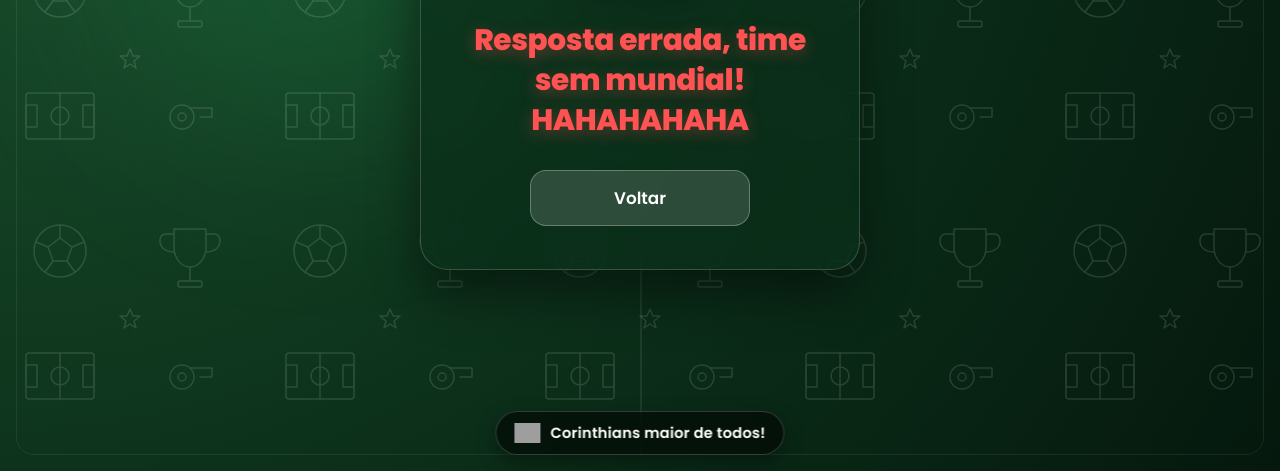
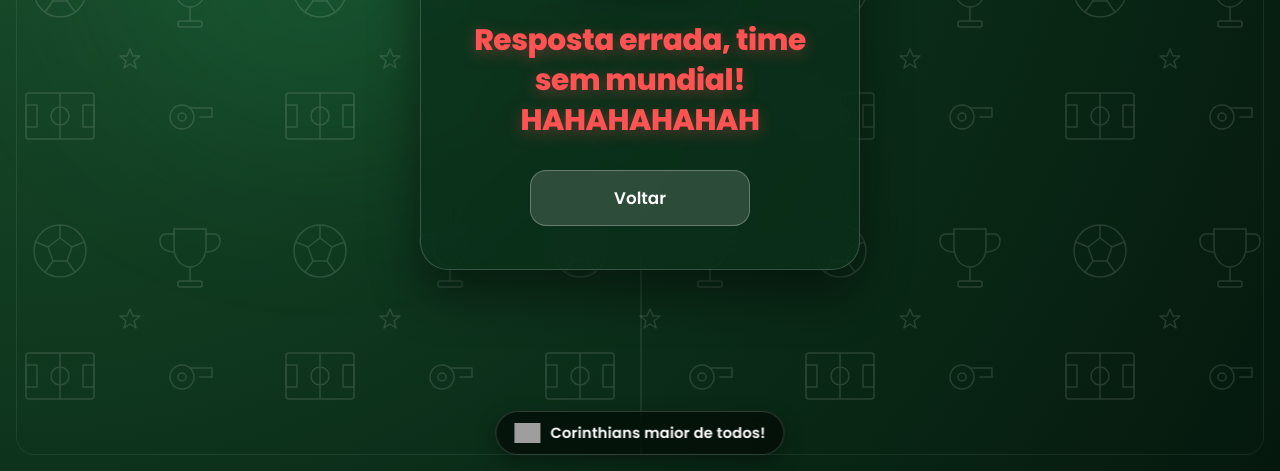
Before and after one commit to owengal/mundiais-titulo, a plain HTML site: page index.html in a window 1280 px wide. Both pictures are taken after a click on the button "Sim". Shown: the part 329-800 px from the top of the page. Drawn offline with Linux system fonts and the light colour scheme; grey boxes are pictures that could not be loaded.

Commit message:
Update index.html

```diff
--- a/index.html
+++ b/index.html
@@ -412,7 +412,7 @@
         // Clique em "Sim"
         btnSim.addEventListener('click', () => {
             showCorinthiansFooter();
-            resultMessage.textContent = 'Resposta errada, time sem mundial! HAHAHAHAHA';
+            resultMessage.textContent = 'Resposta errada, time sem mundial! HAHAHAHAHAH';
             resultMessage.className = 'result-text result-wrong';
             questionScreen.style.display = 'none';
             resultScreen.style.display = 'flex';
```
